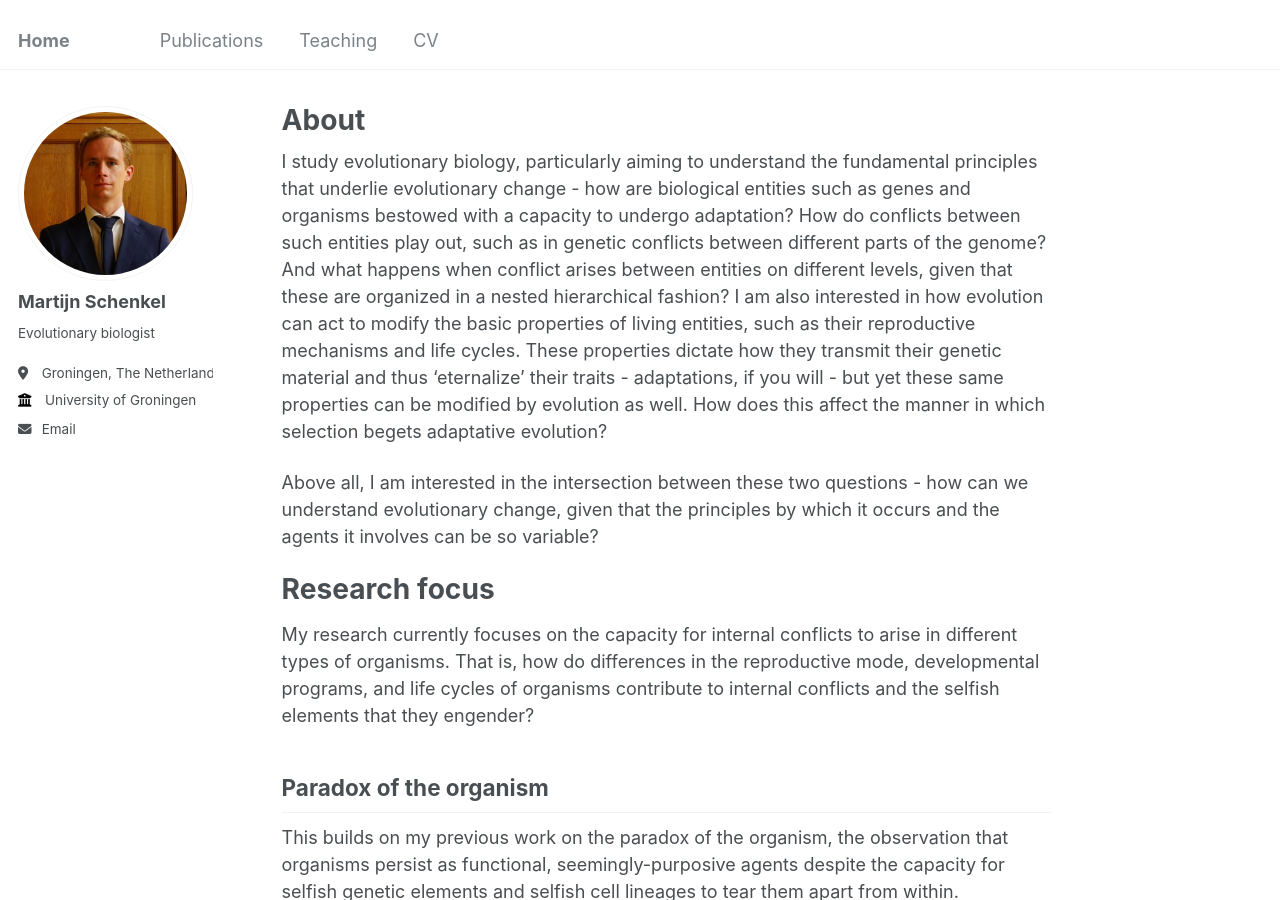
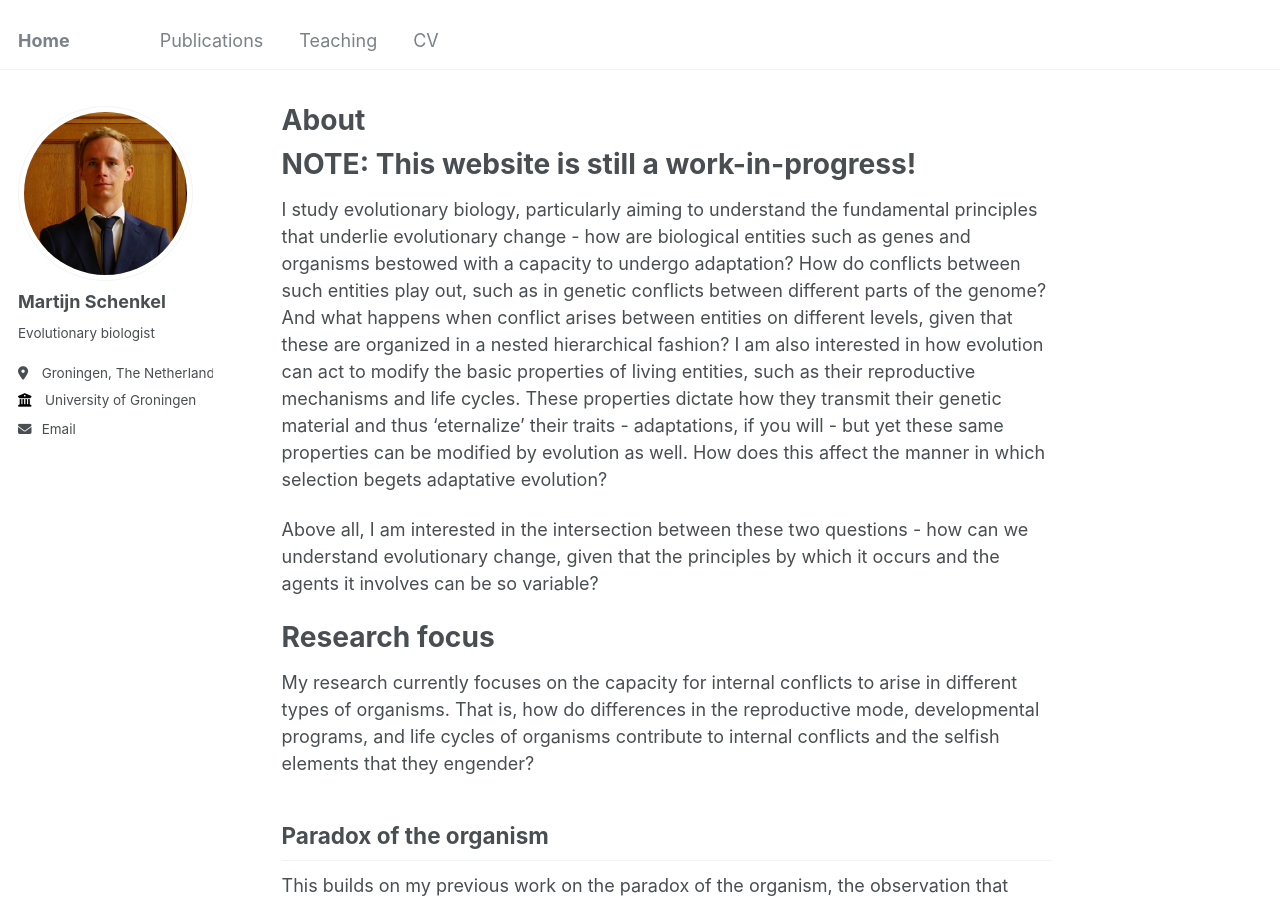
Before and after one commit to MartijnSchenkel/MartijnSchenkel.github.io, a Jekyll site: the page built from _pages/about.md, in a window 1280 px wide and 900 px high. Built offline with Jekyll 4.4.1, drawn with Linux system fonts in a browser that asks for light colours.

Commit message:
Update about.md

```diff
--- a/_pages/about.md
+++ b/_pages/about.md
@@ -6,6 +6,9 @@ redirect_from:
   - /about/
   - /about.html
 ---
+
+NOTE: This website is still a work-in-progress!
+======
 
 I study evolutionary biology, particularly aiming to understand the fundamental principles that underlie evolutionary change - how are biological entities such as genes and organisms bestowed with a capacity to undergo adaptation? How do conflicts between such entities play out, such as in genetic conflicts between different parts of the genome? And what happens when conflict arises between entities on different levels, given that these are organized in a nested hierarchical fashion? I am also interested in how evolution can act to modify the basic properties of living entities, such as their reproductive mechanisms and life cycles. These properties dictate how they transmit their genetic material and thus 'eternalize' their traits - adaptations, if you will - but yet these same properties can be modified by evolution as well. How does this affect the manner in which selection begets adaptative evolution?
 
```
